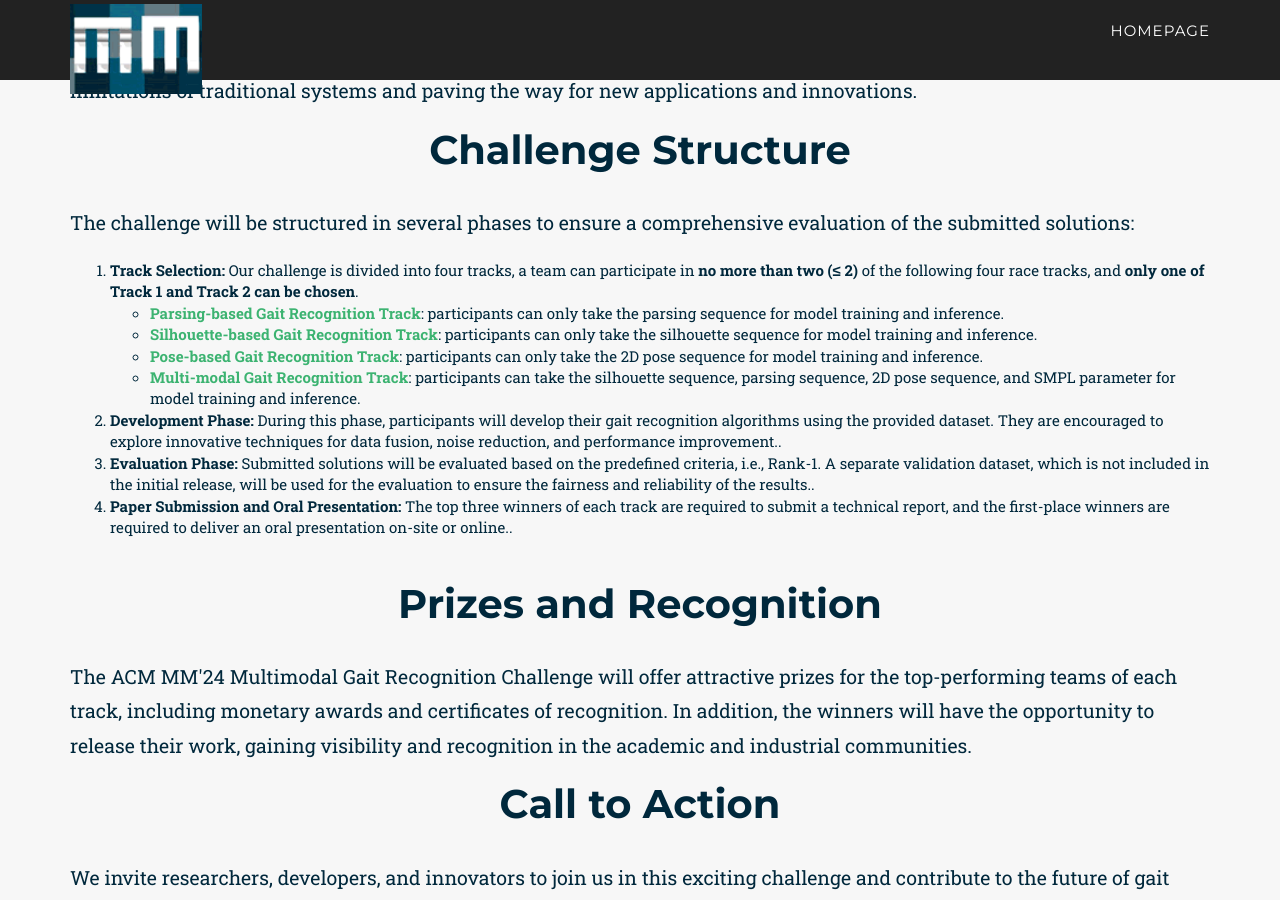
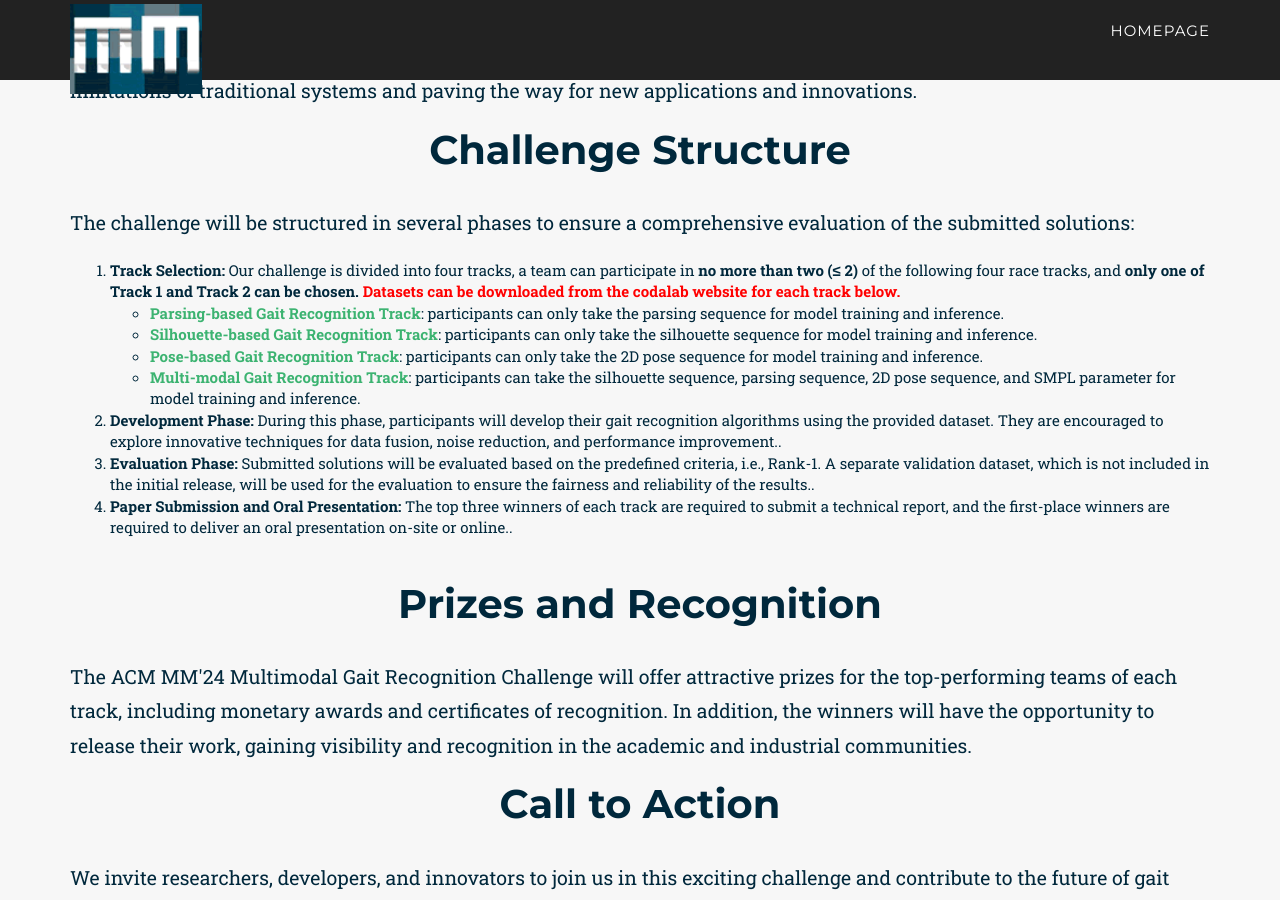
Before and after one commit to hcma2024/hcma2024.github.io, a Jekyll site: the page built from _2022_pages/mgr_challenge.html, in a window 1280 px wide and 900 px high, scrolled down 1188 px. Built offline with Jekyll 4.4.1, drawn with Linux system fonts in a browser that asks for light colours; some web fonts are replaced.

Commit message:
Update mgr

```diff
--- a/_includes/2022_data/mgr_challenge.html
+++ b/_includes/2022_data/mgr_challenge.html
@@ -227,7 +227,7 @@
             <!-- </p>
             <p class="large">  -->
                 <ol>
-                    <li><b>Track Selection: </b>Our challenge is divided into four tracks, a team can participate in <b>no more than two (≤ 2)</b> of the following four race tracks, and <b>only one of Track 1 and Track 2 can be chosen</b>.
+                    <li><b>Track Selection: </b>Our challenge is divided into four tracks, a team can participate in <b>no more than two (≤ 2)</b> of the following four race tracks, and <b>only one of Track 1 and Track 2 can be chosen.</b> <b><font color="red">Datasets can be downloaded from the codalab website for each track below.</font></b>
                         <ul>
                         <li><a href="https://codalab.lisn.upsaclay.fr/competitions/20040" target="_blank"><b>Parsing-based Gait Recognition Track</b></a>: participants can only take the parsing sequence for model training and inference.</li>
                         <li><a href="https://codalab.lisn.upsaclay.fr/competitions/20041" target="_blank"><b>Silhouette-based Gait Recognition Track</b></a>: participants can only take the silhouette sequence for model training and inference.</li>
```
